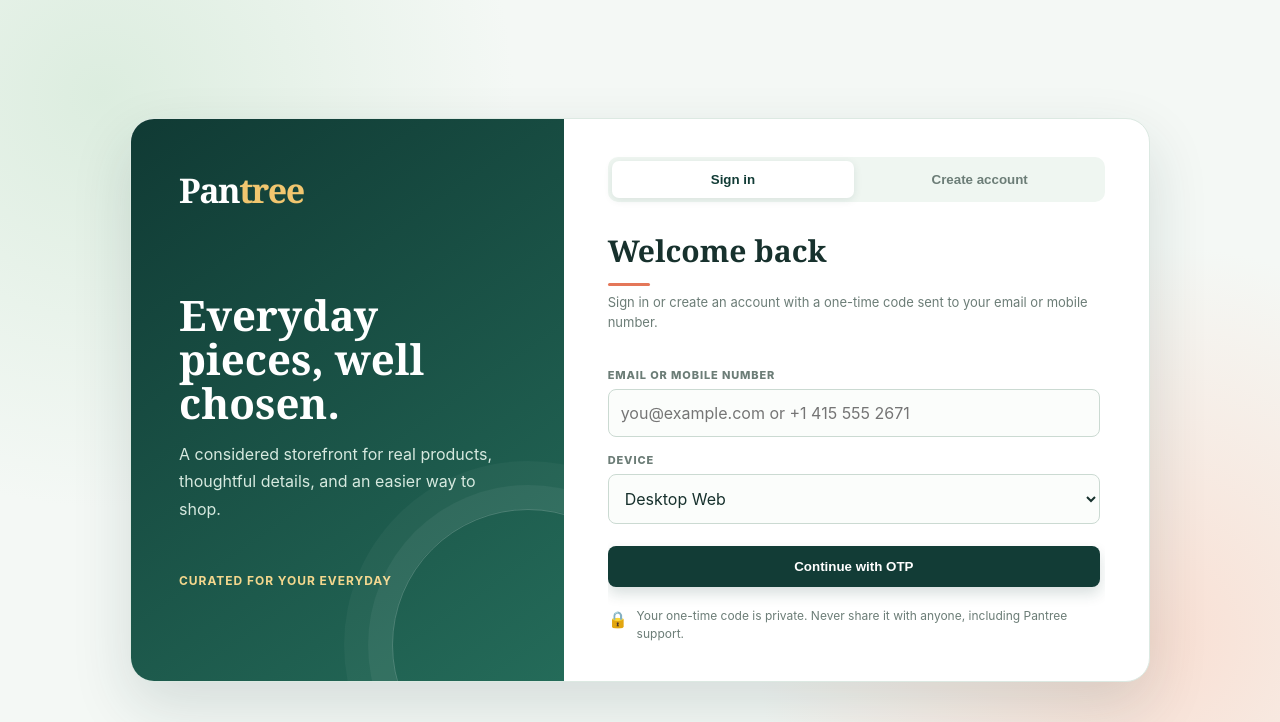
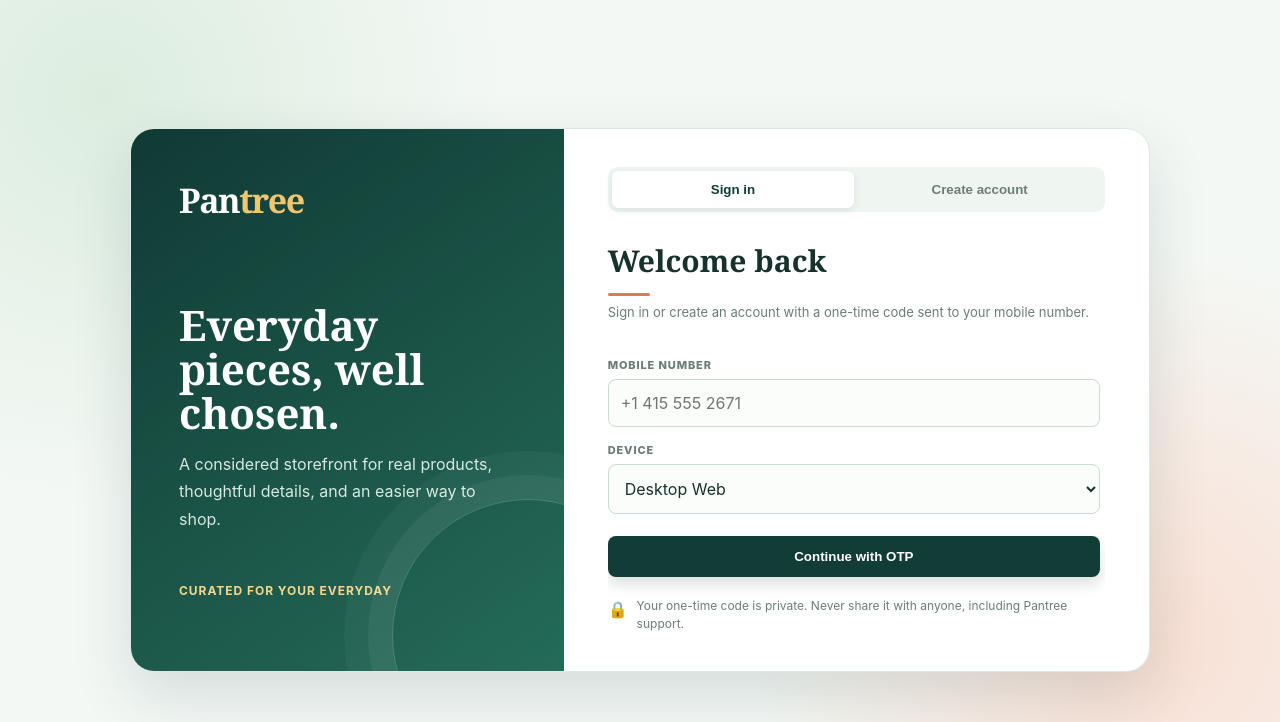
Before and after one commit to Meetpanchal58/pantree-commerce-platform, a Python web app: template webapp/templates/login.html in a window 1280 px wide. Shown: the top 722 px of the page. Run offline with Jinja, Linux system fonts and the light colour scheme; the template is opened without the code that fills it: most values are stand-ins (such as "Sample title", 1, 10 or a date in 2020).

Commit message:
Use email OTP when SMS is unavailable
Co-authored-by: Copilot <223556219+Copilot@users.noreply.github.com>

```diff
--- a/webapp/templates/login.html
+++ b/webapp/templates/login.html
@@ -63,21 +88,24 @@ body{font-family:Inter,"Segoe UI",Arial,sans-serif;color:var(--ink);background:r
       <section id="login">
         <div id="identifier-step">
           <h2>Welcome back</h2>
-          <p class="auth-subtitle">Sign in or create an account with a one-time code sent to your email or mobile number.</p>
+          <p class="auth-subtitle">Sign in or create an account with a one-time code sent to your {{ channel_description }}.</p>
+          {% if not email_enabled and not phone_enabled %}
+          <div class="msg" role="alert">Sign-in is temporarily unavailable. Please try again later.</div>
+          {% endif %}
           <form id="otp-request">
-            <label for="identifier">Email or mobile number</label>
-            <input id="identifier" name="identifier" type="text" autocomplete="username" inputmode="email" placeholder="you@example.com or +1 415 555 2671" required>
+            <label for="identifier">{{ contact_label }}</label>
+            <input id="identifier" name="identifier" type="{{ contact_type }}" autocomplete="username" inputmode="{{ contact_mode }}" placeholder="{{ contact_examples }}" {% if not email_enabled and not phone_enabled %}disabled{% endif %} required>
             <label for="device">Device</label>
             <select id="device" name="device">
               <option>Desktop Web</option><option>Android App</option><option>iOS App</option><option>Mobile Web</option>
             </select>
-            <button class="btn" type="submit">Continue with OTP</button>
+            <button class="btn" type="submit" {% if not email_enabled and not phone_enabled %}disabled{% endif %}>Continue with OTP</button>
             <div class="security-note"><span aria-hidden="true">🔒</span><div>Your one-time code is private. Never share it with anyone, including Pantree support.</div></div>
           </form>
         </div>
         <div id="code-step" hidden>
           <h2>Verify your sign-in</h2>
-          <p class="auth-subtitle" id="code-destination">Enter the 6-digit code sent to your email or phone.</p>
+          <p class="auth-subtitle" id="code-destination">Enter the 6-digit code sent to your {{ channel_description }}.</p>
           <form id="otp-verify">
             <input type="hidden" name="device_id" id="device-id">
             <input type="hidden" name="pre_auth_session_id" id="pre-auth-session-id">
@@ -96,10 +124,10 @@ body{font-family:Inter,"Segoe UI",Arial,sans-serif;color:var(--ink);background:r
 
       <section id="signup" style="display:none">
         <h2>Create your account</h2>
-        <p class="auth-subtitle">Verify your email or mobile number to create your Pantree account.</p>
-        <label for="signup-identifier">Email or mobile number</label>
-        <input id="signup-identifier" type="text" autocomplete="email" inputmode="email" placeholder="you@example.com or +1 415 555 2671">
-        <button class="btn" type="button" onclick="requestCode()">Continue with OTP</button>
+        <p class="auth-subtitle">Verify your {{ channel_description }} to create your Pantree account.</p>
+        <label for="signup-identifier">{{ contact_label }}</label>
+        <input id="signup-identifier" type="{{ contact_type }}" autocomplete="email" inputmode="{{ contact_mode }}" placeholder="{{ contact_examples }}" {% if not email_enabled and not phone_enabled %}disabled{% endif %}>
+        <button class="btn" type="button" onclick="requestCode()" {% if not email_enabled and not phone_enabled %}disabled{% endif %}>Continue with OTP</button>
         <small>Your account will be created after you verify the code.</small>
       </section>
     </div>
@@ -112,10 +140,11 @@ const authMessage=document.getElementById("auth-message");
 const resendButton=document.getElementById("resend-code");
 const identifierField=document.getElementById("identifier");
 const signupIdentifierField=document.getElementById("signup-identifier");
+const phoneEnabled={{ phone_enabled|tojson }};
 let activeAuthView="login";
 let resendTimer;
 
-identifierField.addEventListener("input",()=>{
+if(phoneEnabled)identifierField.addEventListener("input",()=>{
   identifierField.inputMode=identifierField.value.includes("@")?"email":"tel";
 });
 function show(view){
@@ -205,7 +234,8 @@ async function requestCode(resend=false){
     }
     document.getElementById("login").style.display="block";
     document.getElementById("signup").style.display="none";
-    document.getElementById("code-destination").textContent="Enter the 6-digit code sent to your email or phone.";
+    const destination=result.channel==="email"?"email":"phone";
+    document.getElementById("code-destination").textContent=`Enter the 6-digit code sent to your ${destination}.`;
     if(!resend)document.getElementById("otp-code").focus();
     setMessage(resend?"A new code has been requested.":"Your code has been sent.",true);
     startResendTimer();
```
Also changed, not shown: other parts of webapp/templates/login.html (+25 -0 lines), tests/test_supertokens_auth.py (+17 -1 lines), webapp/routes/auth.py (+16 -6 lines), README.md.
